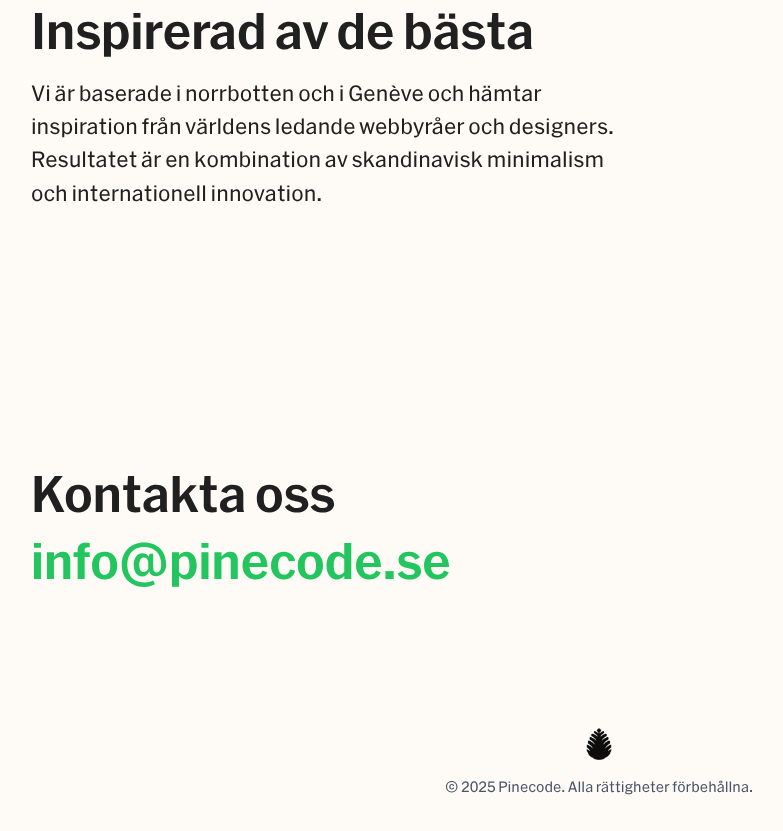
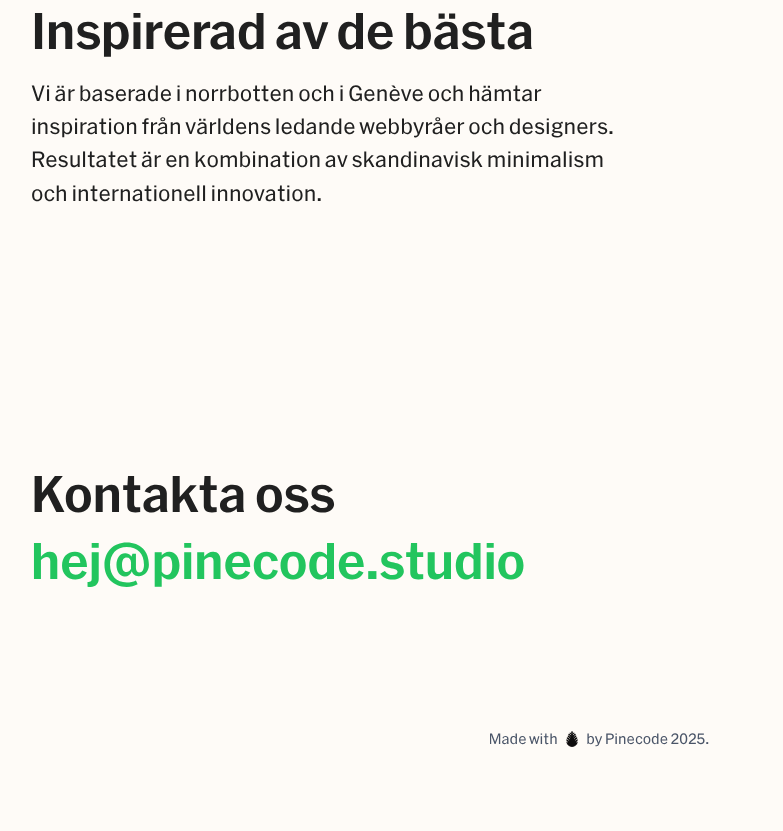
Before and after one commit to lnsjhnssn/pinecode, an Astro site: page / in a window 1280 px wide. Shown: the part 3485-4316 px from the top of the page, without its empty margins (41-824 px from the left). After the commit the page ends 4268 px from the top, so only its background shows below. Built offline with nearby package versions, Linux system fonts and the light colour scheme; Astro itself is replaced by a stand-in of ours.

Commit message:
small changes

```diff
--- a/src/pages/index.astro
+++ b/src/pages/index.astro
@@ -170,8 +170,8 @@ import Layout from "../layouts/Layout.astro";
   <section id="kontakt" class="section cta-section">
     <div class="container">
       <h2>Kontakta oss</h2>
-      <a href="mailto:info@pinecode.se" class="contact-email"
-        >info@pinecode.se</a
+      <a href="mailto:hej@pinecode.studio" class="contact-email"
+        >hej@pinecode.studio</a
       >
     </div>
   </section>
@@ -180,8 +180,13 @@ import Layout from "../layouts/Layout.astro";
   <footer class="footer">
     <div class="container">
       <div class="footer-content">
-        <img src="/pinecode2.png" alt="Pinecode Logo" class="footer-logo" />
-        <p class="copyright">© 2025 Pinecode. Alla rättigheter förbehållna.</p>
+        <p class="copyright">
+          Made with <img
+            src="/pinecode2.png"
+            alt="Pinecode Logo"
+            class="inline-logo"
+          /> by Pinecode 2025.
+        </p>
       </div>
     </div>
   </footer>
@@ -610,9 +615,21 @@ import Layout from "../layouts/Layout.astro";
     object-fit: contain;
   }
 
+  .inline-logo {
+    height: 1rem;
+    width: auto;
+    object-fit: contain;
+    vertical-align: middle;
+    margin: 0 0.25rem;
+  }
+
   .copyright {
     font-size: 0.875rem;
     color: var(--text-light);
+    display: flex;
+    align-items: center;
+    justify-content: center;
+    gap: 0.25rem;
   }
 
   @media (max-width: 768px) {
```
